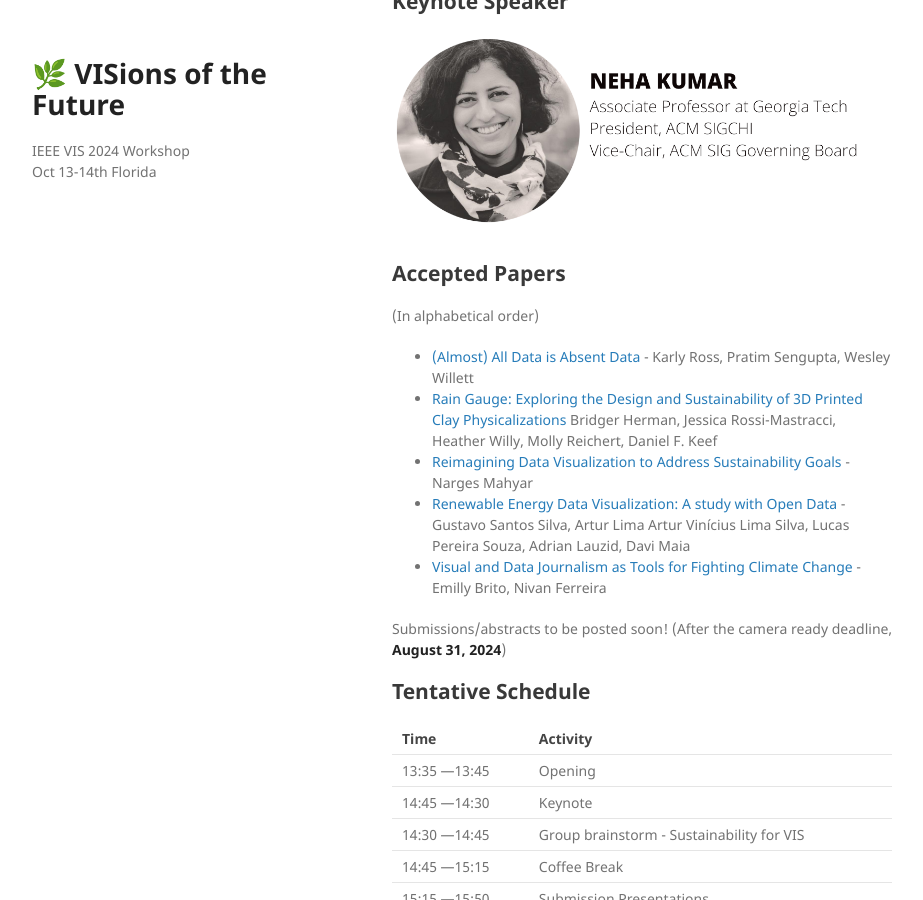
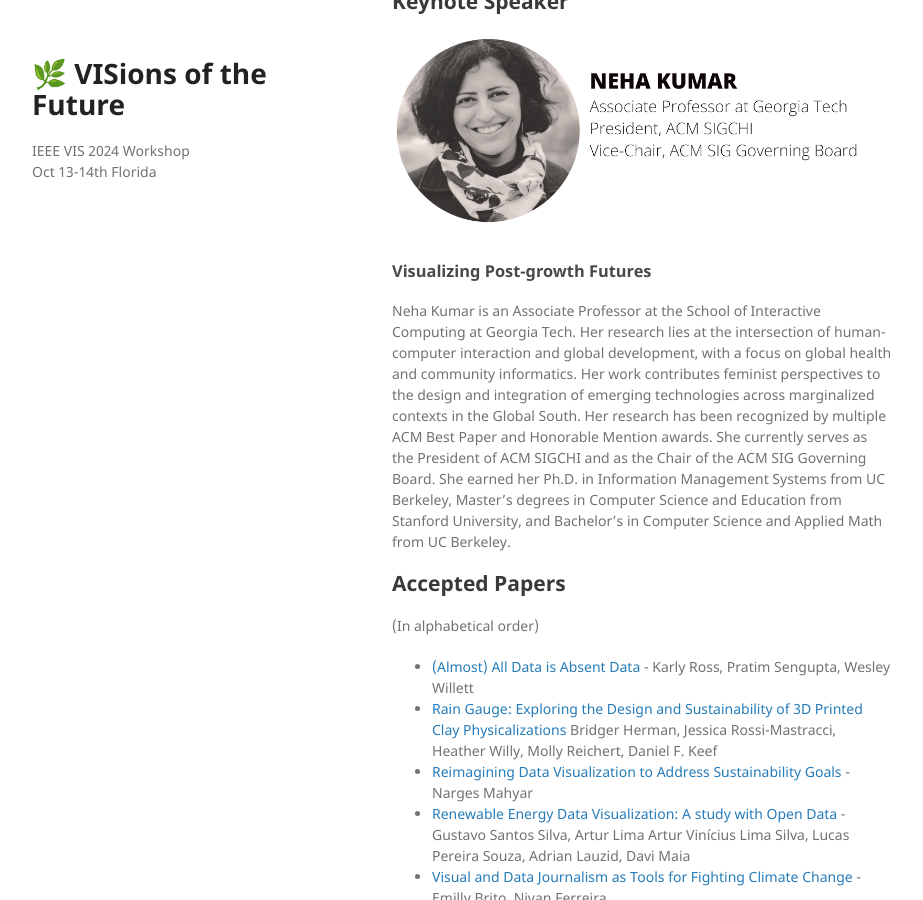
Before and after one commit to visionsofthefuture/visionsofthefuture.github.io, a Jekyll site: the page built from index.md, in a window 1280 px wide and 900 px high, scrolled down 338 px. Shown: the whole window, without its empty margins (178-1101 px from the left). Built offline with Jekyll 4.4.1, drawn with Linux system fonts in a browser that asks for light colours.

Commit message:
add neha bio

```diff
--- a/index.md
+++ b/index.md
@@ -9,6 +9,10 @@ We invite you to join the [IEEEVIS 2024](https://ieeevis.org/year/2024/welcome)
 ## Keynote Speaker
 
 <img src="assets/img/keynote.png" width="500px">
+
+### Visualizing Post-growth Futures
+
+Neha Kumar is an Associate Professor at the School of Interactive Computing at Georgia Tech. Her research lies at the intersection of human-computer interaction and global development, with a focus on global health and community informatics. Her work contributes feminist perspectives to the design and integration of emerging technologies across marginalized contexts in the Global South. Her research has been recognized by multiple ACM Best Paper and Honorable Mention awards. She currently serves as the President of ACM SIGCHI and as the Chair of the ACM SIG Governing Board. She earned her Ph.D. in Information Management Systems from UC Berkeley, Master’s degrees in Computer Science and Education from Stanford University, and Bachelor’s in Computer Science and Applied Math from UC Berkeley.
 
 ## Accepted Papers
 
```
